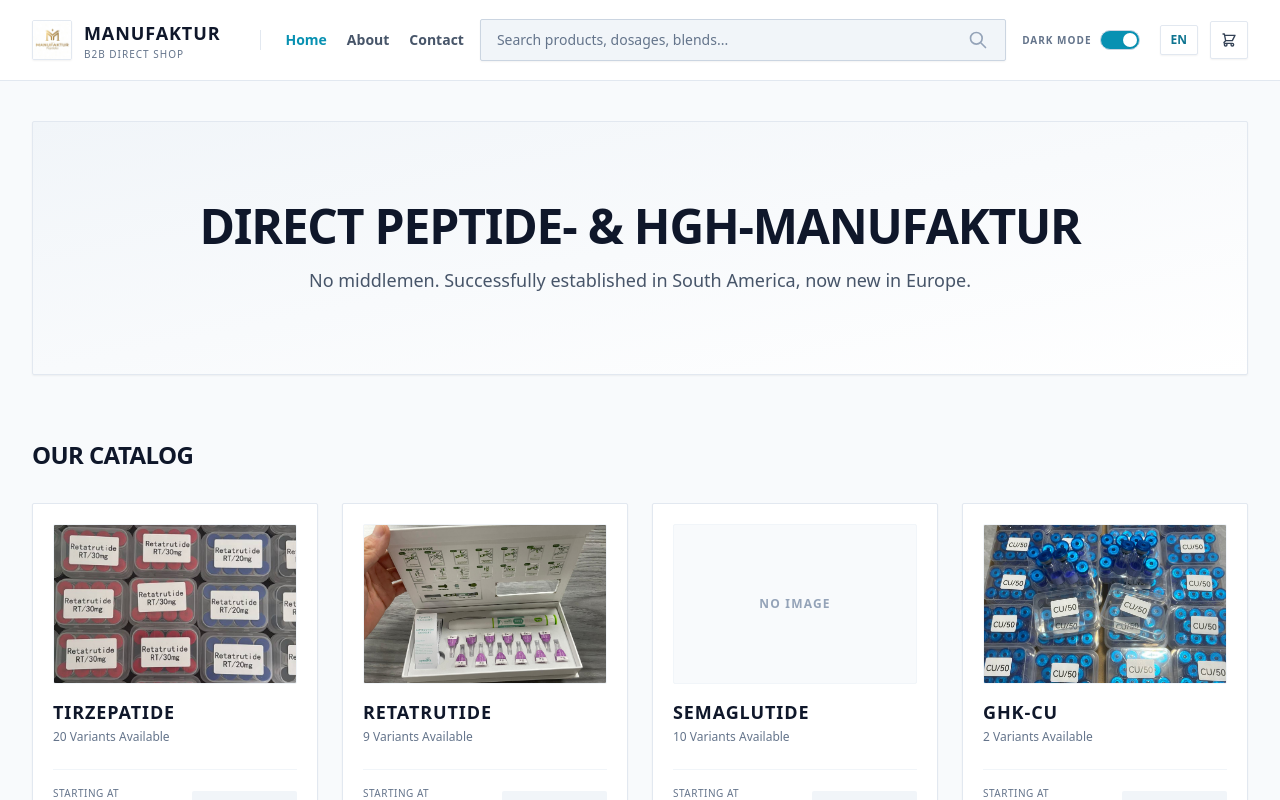
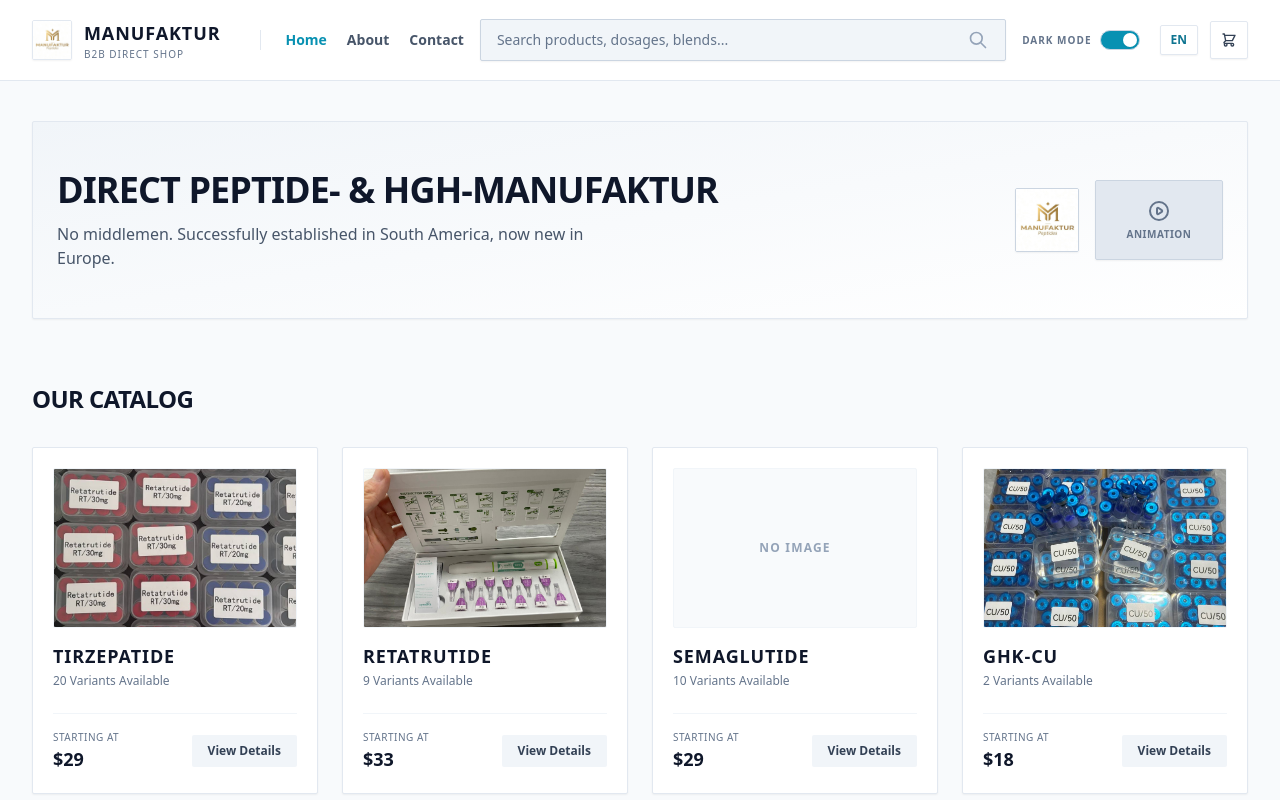
Before and after one commit to sameerkhan1122/ManufakturWebV2, a React (Vite) app: page / in a window 1280 px wide. Shown: the top 800 px of the page. Built offline with nearby package versions, Linux system fonts and the light colour scheme.

Commit message:
Update App.jsx

```diff
--- a/src/App.jsx
+++ b/src/App.jsx
@@ -8,6 +8,7 @@
 import img_AM50 from './assets/AM50.jpeg';
 import img_BAC_3 from './assets/BAC_3.jpeg';
 import img_BAC_10 from './assets/BAC_10.jpeg';
+import img_BACWater10 from './assets/BACWater10.jpeg';
 import img_BBG70 from './assets/BBG70.jpeg';
 import img_BC_10 from './assets/BC_10.jpeg';
 import img_BM_20 from './assets/BM_20.jpeg';
@@ -68,7 +69,7 @@
   { id: 'rt2', name: 'RT2 - Retatrutide (2mg/vial*10 vials)', price: 33, category: 'Retatrutide', image: img_Retatrutide },
   { id: 'rt5', name: 'RT5 - Retatrutide (5mg/vial*10 vials)', price: 33, category: 'Retatrutide', image: img_Retatrutide },
   { id: 'rt10', name: 'RT10 - Retatrutide (10mg/vial*10 vials)', price: 47, category: 'Retatrutide', image: img_RT_10 },
-  { id: 'rt15', name: 'RT15 - Retatrutide (15mg/vial*10 vials)', price: 64, category: 'Retatrutide', image: img_Retatrutide },
+  { id: 'rt15', name: 'RT15 - Retatrutide (15mg/vial*10 vials)', price: 64, category: 'Retatrutide', image: img_RT_10 },
   { id: 'rt20', name: 'RT20 - Retatrutide (20mg/vial*10 vials)', price: 80, category: 'Retatrutide', image: img_RT_20 },
   { id: 'rt30', name: 'RT30 - Retatrutide (30mg/vial*10 vials)', price: 121, category: 'Retatrutide', image: img_RT_30 },
   { id: 'rt40', name: 'RT40 - Retatrutide (40mg/vial*10 vials)', price: 161, category: 'Retatrutide', image: img_TR_10_RT_40 },
@@ -129,7 +130,7 @@
 
   { id: 'h10', name: 'H10 - HGH 191 AA 97% (10iu/vial*10 vials)', price: 46, category: 'HGH', image: img_H_multi },
   { id: 'h12', name: 'H12 - HGH 191 AA 97% (12iu/vial*10vials)', price: 62, category: 'HGH', image: img_H_multi },
-  { id: 'h15', name: 'H15 - HGH 191 AA 97% (15iu/vial*10vials)', price: 78, category: 'HGH' },
+  { id: 'h15', name: 'H15 - HGH 191 AA 97% (15iu/vial*10vials)', price: 78, category: 'HGH', image: img_H_multi },
   { id: 'h24', name: 'H24 - HGH 191 AA 97% (24iu/vial*10vials)', price: 118, category: 'HGH', image: img_H_24 },
 
   { id: 'hc1000', name: 'HC1000 - HCG (1000iu/vial*10 vials)', price: 40, category: 'HCG' },
@@ -239,7 +240,7 @@
   { id: 'fols344-2', name: 'Follistatin 344 95% (2mg/vial*10 vials)', price: 593, category: 'Follistatin' },
 
   { id: 'ba3', name: 'BA3 - BAC Water (3ml)', price: 7, category: 'BAC Water', image: img_BAC_3 },
-  { id: 'ba10', name: 'BA10 - BAC Water (10ml)', price: 11, category: 'BAC Water', image: img_BAC_10 },
+  { id: 'ba10', name: 'BA10 - BAC Water (10ml)', price: 11, category: 'BAC Water', image: img_BACWater10 },
   { id: 'lemon', name: 'Lemon bottle (10mg/vial*10 vials)', price: 55, category: 'Lemon Bottle', image: img_Lemon_Bottle },
   { id: 'redlip', name: 'Red lip balm (10mg/vial*10 vials)', price: 55, category: 'Red Lip Balm' },
   { id: 'botox200', name: 'Botox (200u/vial*10 vials)', price: 110, category: 'Botox' },
@@ -599,13 +600,29 @@
           {activeTab === 'home' && (
             <div className="space-y-16">
               {!searchQuery && (
-                <div className="text-center py-20 px-4 bg-gradient-to-br from-slate-100 to-white dark:from-slate-900 dark:to-slate-950 border border-slate-200 dark:border-slate-800 rounded-sm shadow-sm relative overflow-hidden">
-                  <h1 className="text-4xl sm:text-5xl font-black tracking-tight mb-4 text-slate-900 dark:text-white relative uppercase">
-                    Direct Peptide- & HGH-Manufaktur
-                  </h1>
-                  <p className="text-slate-600 dark:text-slate-400 text-lg max-w-2xl mx-auto relative font-medium">
-                    {lang === 'EN' ? 'No middlemen. Successfully established in South America, now new in Europe.' : 'Keine Zwischenmänner. Erfolgreich in Südamerika etabliert, jetzt neu in Europa.'}
-                  </p>
+                <div className="py-12 px-6 bg-gradient-to-br from-slate-100 to-white dark:from-slate-900 dark:to-slate-950 border border-slate-200 dark:border-slate-800 rounded-sm shadow-sm relative overflow-hidden flex flex-col md:flex-row items-center justify-between gap-8">
+                  <div className="flex-1 text-center md:text-left">
+                    <h1 className="text-3xl sm:text-4xl font-black tracking-tight mb-3 text-slate-900 dark:text-white uppercase">
+                      Direct Peptide- & HGH-Manufaktur
+                    </h1>
+                    <p className="text-slate-600 dark:text-slate-400 text-base max-w-xl font-medium">
+                      {lang === 'EN' ? 'No middlemen. Successfully established in South America, now new in Europe.' : 'Keine Zwischenmänner. Erfolgreich in Südamerika etabliert, jetzt neu in Europa.'}
+                    </p>
+                  </div>
+                  <div className="flex items-center gap-4 shrink-0">
+                    <div className="w-16 h-16 rounded-sm overflow-hidden border border-slate-300 dark:border-slate-700 shadow-sm bg-white dark:bg-slate-800 flex-shrink-0">
+                      <img src={logoJPEG} alt="Logo" className="w-full h-full object-cover" />
+                    </div>
+                    {/* ANIMATION / VIDEO PLACEHOLDER LINKING TO ABOUT US */}
+                    <div
+                      onClick={() => setActiveTab('about')}
+                      className="w-32 h-20 bg-slate-200 dark:bg-slate-800 border border-slate-300 dark:border-slate-700 rounded-sm flex flex-col items-center justify-center cursor-pointer hover:border-cyan-600 dark:hover:border-cyan-500 transition-all group relative overflow-hidden shadow-sm"
+                      title="Click to view About Us & Facility"
+                    >
+                      <svg className="w-6 h-6 text-slate-500 dark:text-slate-400 group-hover:text-cyan-600 dark:group-hover:text-cyan-400 transition-colors" fill="none" stroke="currentColor" viewBox="0 0 24 24"><path strokeLinecap="round" strokeLinejoin="round" strokeWidth="2" d="M14.752 11.168l-3.197-2.132A1 1 0 0010 9.87v4.263a1 1 0 001.555.832l3.197-2.132a1 1 0 000-1.664z"></path><path strokeLinecap="round" strokeLinejoin="round" strokeWidth="2" d="M21 12a9 9 0 11-18 0 9 9 0 0118 0z"></path></svg>
+                      <span className="text-[10px] font-bold text-slate-500 dark:text-slate-400 uppercase tracking-wider mt-1">Animation</span>
+                    </div>
+                  </div>
                 </div>
               )}
 
@@ -760,12 +777,13 @@
 
           {/* ABOUT US TAB */}
           {activeTab === 'about' && (
-            <div className="max-w-4xl mx-auto space-y-12 py-6">
-              <div className="text-center space-y-4">
+            <div className="max-w-4xl mx-auto space-y-10 py-6">
+              <div className="text-center space-y-3">
                 <h1 className="text-4xl font-black tracking-tight text-slate-900 dark:text-white uppercase">About Us</h1>
                 <p className="text-slate-600 dark:text-slate-400 text-lg font-medium">Direct manufacturing standards, uncompromising quality, and global reach.</p>
               </div>
 
+              {/* Heritage section */}
               <div className="grid grid-cols-1 md:grid-cols-2 gap-8 items-center bg-white dark:bg-slate-900 border border-slate-200 dark:border-slate-800 p-8 rounded-sm shadow-sm">
                 <div className="space-y-4">
                   <h3 className="text-xl font-black text-slate-900 dark:text-cyan-400 uppercase tracking-wider">Our Heritage & Standards</h3>
@@ -781,10 +799,33 @@
                 </div>
               </div>
 
+              {/* Main Video Section */}
               <div className="bg-white dark:bg-slate-900 border border-slate-200 dark:border-slate-800 p-8 rounded-sm shadow-sm space-y-6">
                 <h3 className="text-xl font-black text-center text-slate-900 dark:text-cyan-400 uppercase tracking-wider">Production & Facility Preview</h3>
                 <div className="w-full overflow-hidden rounded-sm border border-slate-200 dark:border-slate-700 shadow-sm bg-slate-100 dark:bg-black flex justify-center">
                   <video src={productionVID} controls autoPlay muted loop className="max-h-[400px] w-full object-cover" />
+                </div>
+              </div>
+
+              {/* ENHANCED SECTION: 2 Image Placeholders & 1 Video Placeholder */}
+              <div className="bg-white dark:bg-slate-900 border border-slate-200 dark:border-slate-800 p-8 rounded-sm shadow-sm space-y-6">
+                <h3 className="text-xl font-black text-center text-slate-900 dark:text-cyan-400 uppercase tracking-wider">Quality Control & Cleanroom Standards</h3>
+                <div className="grid grid-cols-1 md:grid-cols-3 gap-6">
+                  {/* Image Placeholder 1 */}
+                  <div className="aspect-video bg-slate-50 dark:bg-slate-950 rounded-sm border border-slate-200 dark:border-slate-800 flex flex-col items-center justify-center p-4 text-center">
+                    <svg className="w-8 h-8 text-slate-400 mb-2" fill="none" stroke="currentColor" viewBox="0 0 24 24"><path strokeLinecap="round" strokeLinejoin="round" strokeWidth="1.5" d="M4 16l4.586-4.586a2 2 0 012.828 0L16 16m-2-2l1.586-1.586a2 2 0 012.828 0L20 14m-6-6h.01M6 20h12a2 2 0 002-2V6a2 2 0 00-2-2H6a2 2 0 00-2 2v12a2 2 0 002 2z"></path></svg>
+                    <span className="text-xs font-bold uppercase tracking-widest text-slate-500">Sterile Cleanroom</span>
+                  </div>
+                  {/* Image Placeholder 2 */}
+                  <div className="aspect-video bg-slate-50 dark:bg-slate-950 rounded-sm border border-slate-200 dark:border-slate-800 flex flex-col items-center justify-center p-4 text-center">
+                    <svg className="w-8 h-8 text-slate-400 mb-2" fill="none" stroke="currentColor" viewBox="0 0 24 24"><path strokeLinecap="round" strokeLinejoin="round" strokeWidth="1.5" d="M4 16l4.586-4.586a2 2 0 012.828 0L16 16m-2-2l1.586-1.586a2 2 0 012.828 0L20 14m-6-6h.01M6 20h12a2 2 0 002-2V6a2 2 0 00-2-2H6a2 2 0 00-2 2v12a2 2 0 002 2z"></path></svg>
+                    <span className="text-xs font-bold uppercase tracking-widest text-slate-500">HPLC Lab Testing</span>
+                  </div>
+                  {/* Video Placeholder */}
+                  <div className="aspect-video bg-slate-50 dark:bg-slate-950 rounded-sm border border-slate-200 dark:border-slate-800 flex flex-col items-center justify-center p-4 text-center relative">
+                    <svg className="w-8 h-8 text-cyan-600 dark:text-cyan-400 mb-2" fill="none" stroke="currentColor" viewBox="0 0 24 24"><path strokeLinecap="round" strokeLinejoin="round" strokeWidth="1.5" d="M14.752 11.168l-3.197-2.132A1 1 0 0010 9.87v4.263a1 1 0 001.555.832l3.197-2.132a1 1 0 000-1.664z"></path><path strokeLinecap="round" strokeLinejoin="round" strokeWidth="2" d="M21 12a9 9 0 11-18 0 9 9 0 0118 0z"></path></svg>
+                    <span className="text-xs font-bold uppercase tracking-widest text-slate-500">Packaging Process</span>
+                  </div>
                 </div>
               </div>
             </div>
```
